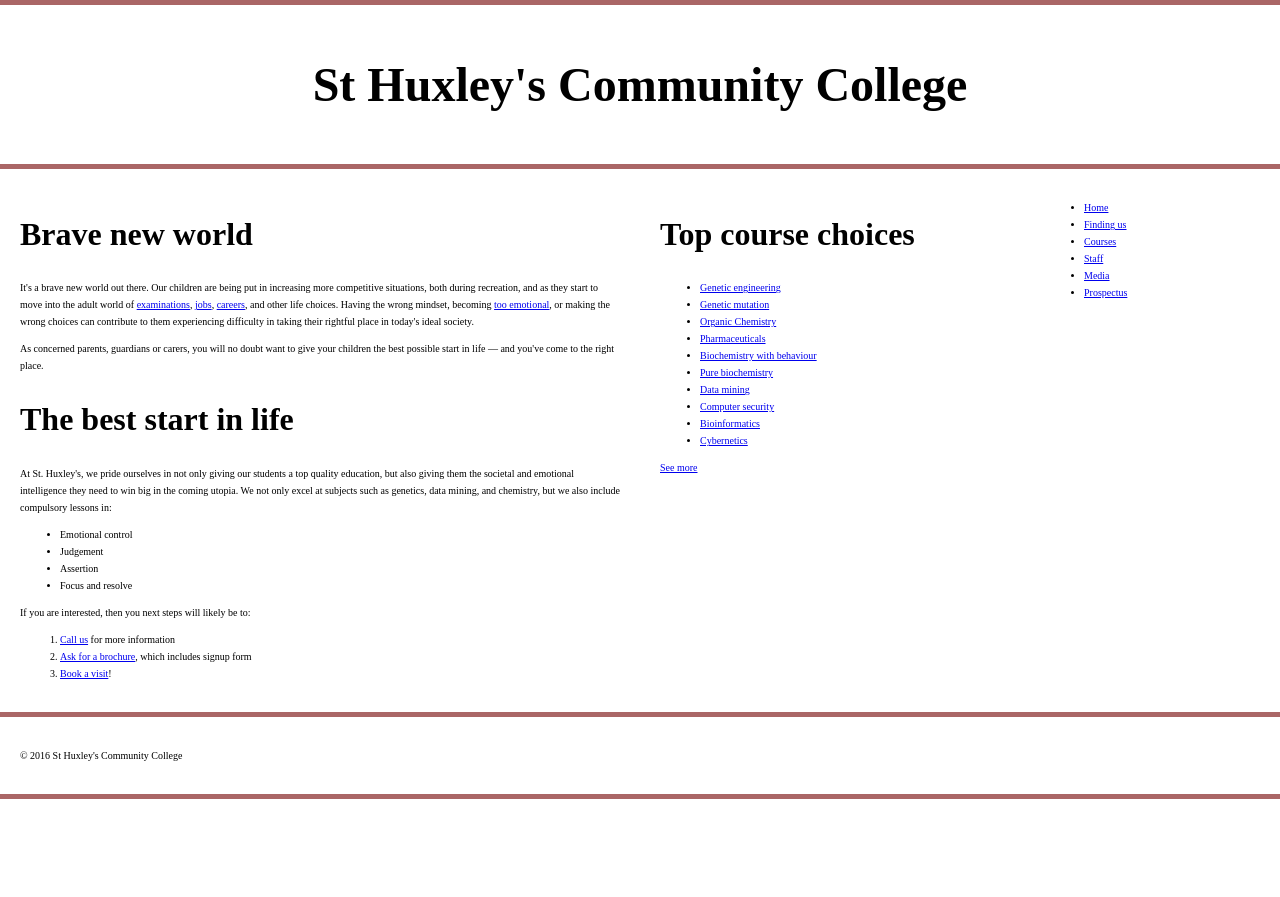
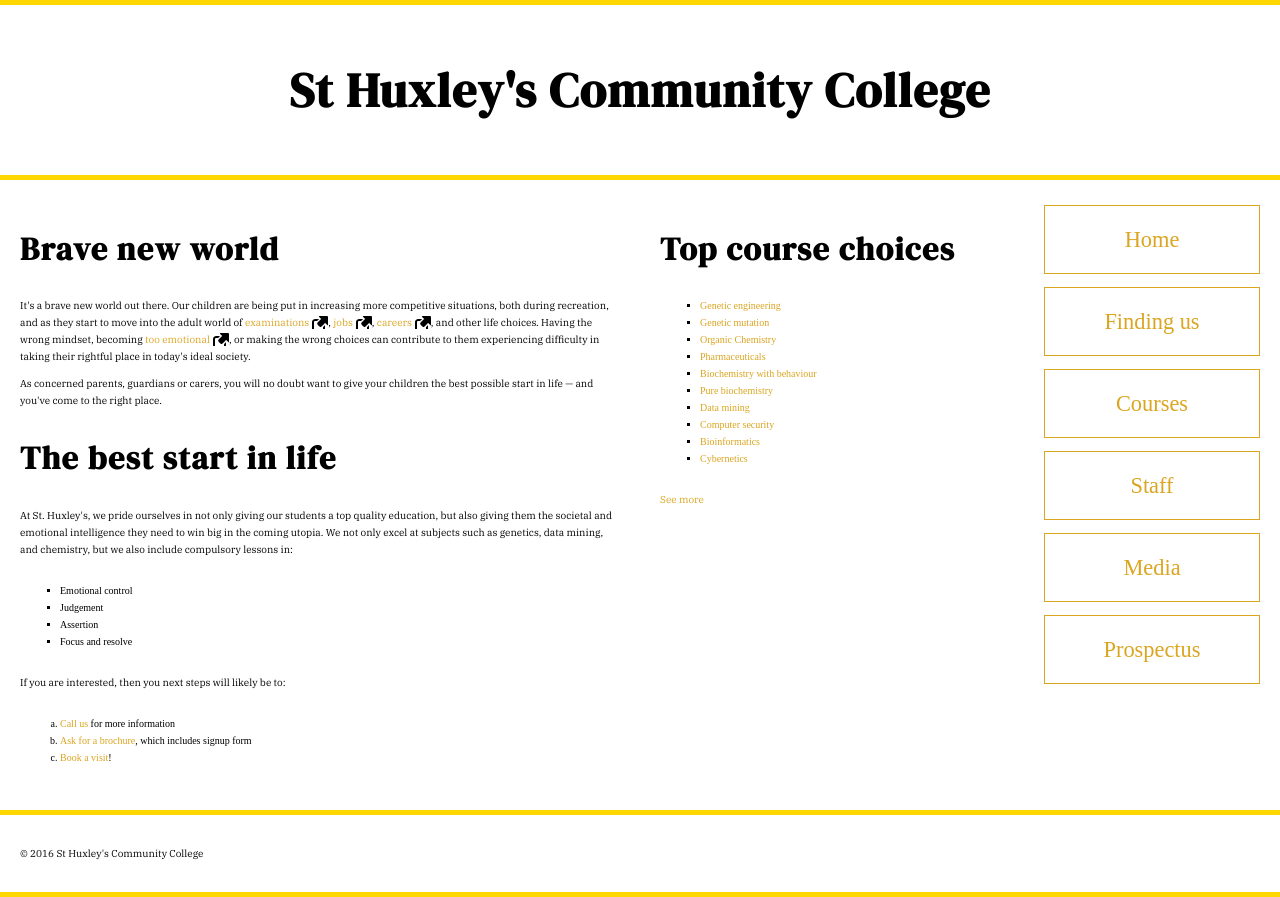
Before and after one commit to NickAcre/inft1206, a plain HTML site: page assignment3/part3/index.html in a window 1280 px wide. Before the commit the page ends 800 px from the top, so only its background shows below. Drawn offline with Linux system fonts and the light colour scheme.

Commit message:
wrapped up part 3

```diff
--- a/assignment3/part3/style.css
+++ b/assignment3/part3/style.css
@@ -1,4 +1,7 @@
 /* General setup */
+
+@import url('https://fonts.googleapis.com/css2?family=DM+Serif+Display:wght@400&display=swap');
+@import url('https://fonts.googleapis.com/css2?family=IBM+Plex+Serif&display=swap');
 
 * {
   box-sizing: border-box;
@@ -39,37 +42,48 @@ header, section, aside, nav, footer {
 /* header and footer */
 
 header, footer {
-  border-top: 5px solid #a66;
-  border-bottom: 5px solid #a66;
+  border-top: 5px solid gold;
+  border-bottom: 5px solid gold;
 }
 
 /* WRITE YOUR CODE BELOW HERE */
 
+/* fonts */
+
+
 h1 {
   font-size: 3rem;
+  text-align: center;
+  font-family: 'DM Serif Display', serif;
+  letter-spacing: 1.5px;
   text-align: center;
 }
 
 h2 {
   font-size: 2rem;
+  font-family: 'DM Serif Display', serif;
+  letter-spacing: 1.5px;
 }
 
 p {
   font-size: 1em;
   line-height: 1.7;
+  font-family: 'IBM Plex Serif', serif;
 }
 
-a:link {
-
+a:hover, a:focus, a:link {
+  text-decoration: none;
+  color: goldenrod;
 }
 
-a:hover, a:focus {
-  text-decoration: none;
-  color: gold;
+a[href*="http"] {
+  padding-right: 19px;
+  background: url(external-link-52.png) no-repeat 100% 0;
+  background-size: 16px 16px;
 }
 
 a:visited {
-  color: goldenrod;
+  color: gold;
 }
 
 a:focus {
@@ -83,3 +97,49 @@ section ul {
 li {
   line-height: 1.7;
 }
+
+ul {
+  margin: 1.5rem 0;
+}
+
+ol {
+  margin: 1.5rem 0;
+}
+
+ul {
+  list-style-type: square;
+}
+
+ol {
+  list-style-type: lower-latin;
+}
+
+nav ul {
+  padding-left: 0;
+  margin-top: 0.3rem;
+}
+
+nav li {
+  list-style-type: none;
+  margin-bottom: 0.8rem;
+}
+
+nav li a {
+  text-decoration: none;
+  display: inline-block;
+  width: 100%;
+  line-height: 3;
+  text-align: center;
+  font-size: 1.4rem;
+  border: 1px solid goldenrod;
+}
+
+nav li a:focus, nav li a:hover {
+  color: white;
+  background: goldenrod;
+}
+
+nav li a:active {
+  color: white;
+  background: black;
+}
```
